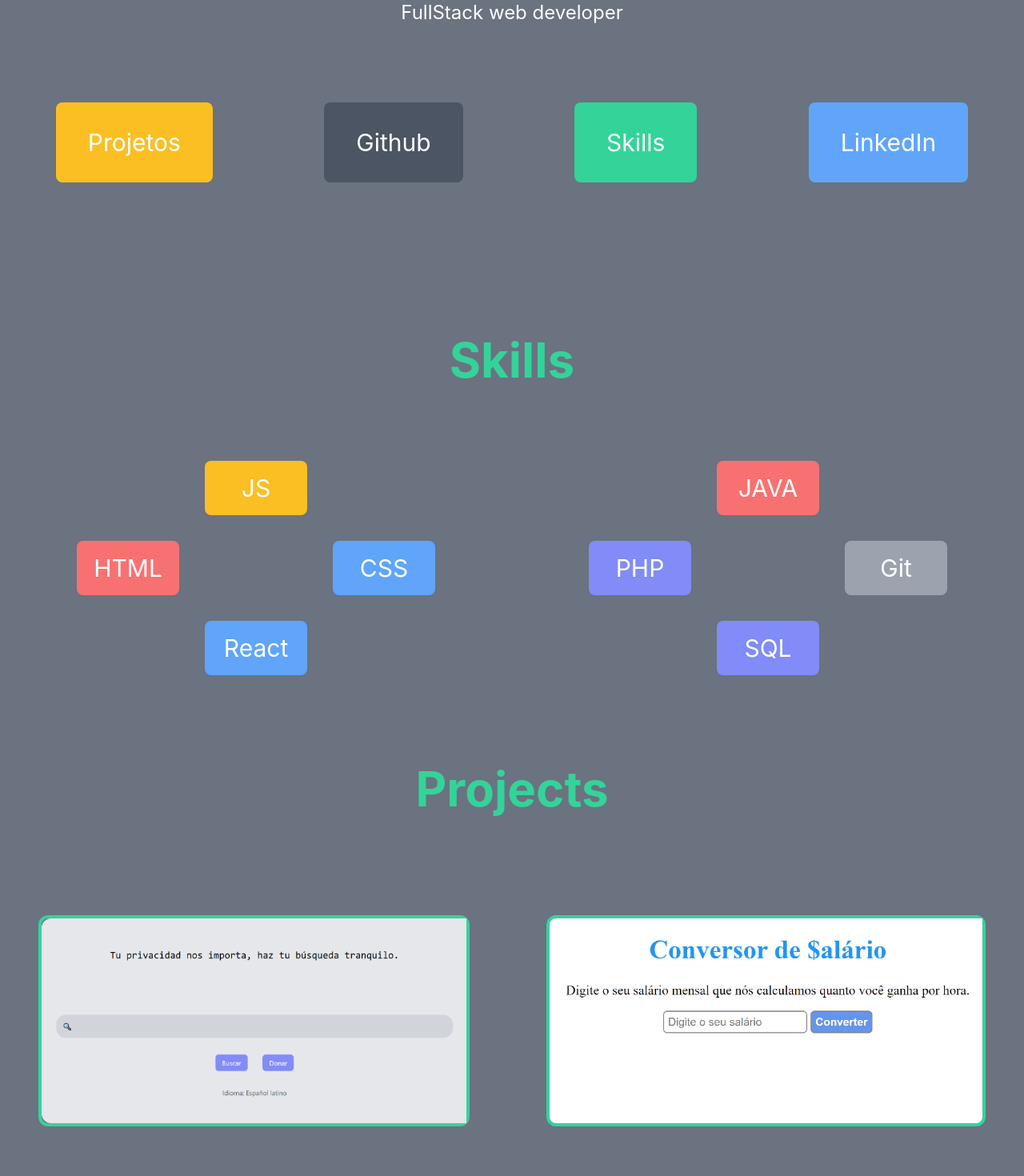
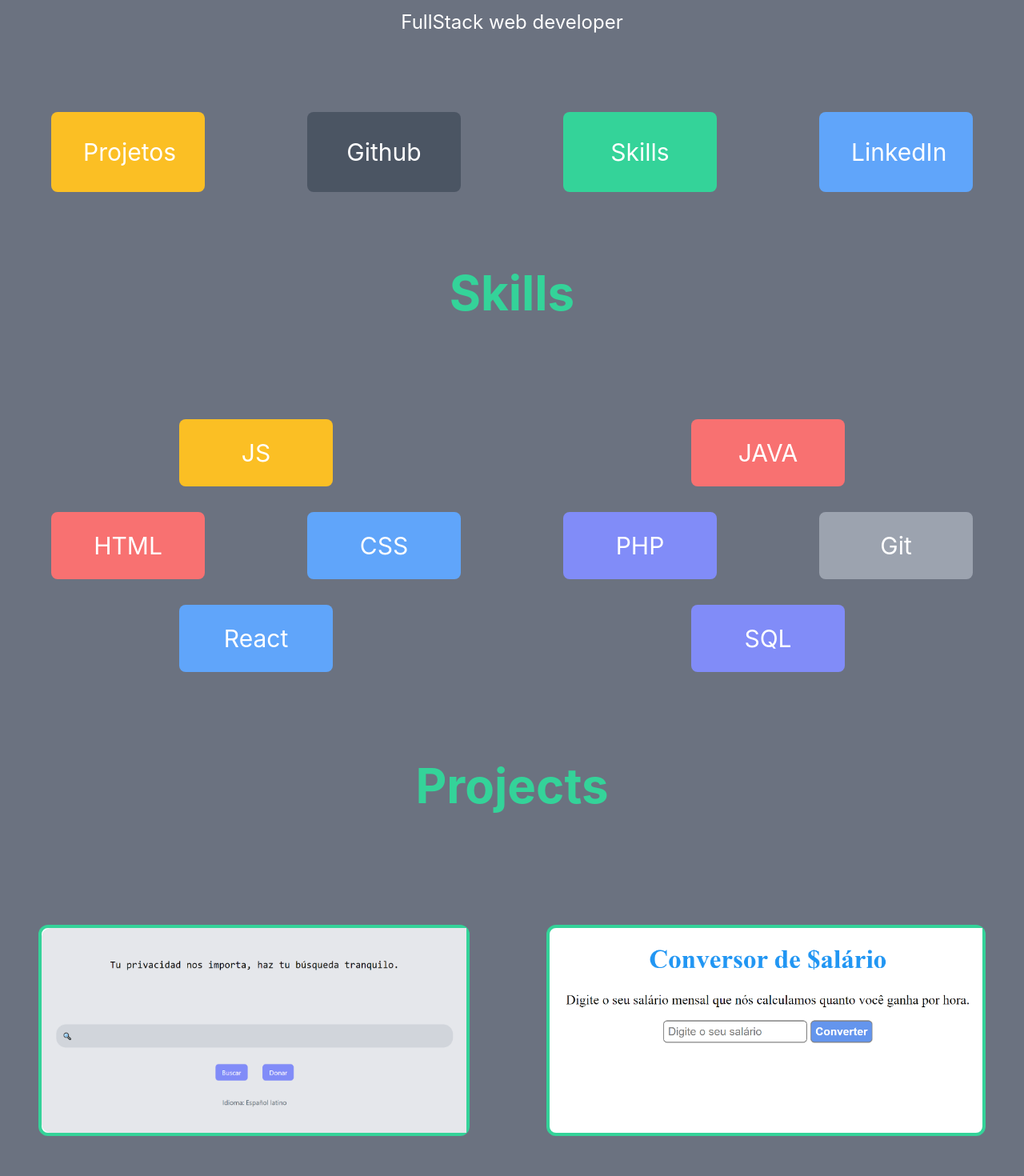
Before and after one commit to KeysiJones/portfolio, a React (Create React App) app: page / in a window 1280 px wide. Shown: the part 120-1590 px from the top of the page at 80% size. Built offline with nearby package versions, Linux system fonts and the light colour scheme.

Commit message:
feat: adicionando responsividade no portfolio

```diff
--- a/src/App.tsx
+++ b/src/App.tsx
@@ -1,52 +1,150 @@
-import './App.css';
-import Box from './components/Box'
-import imgBuscador from './images/buscador.png'
-import imgCalculadora from './images/calculadora.png'
-import imgEng4Devs from './images/english4developers.png'
+import "./App.css";
+import Box from "./components/Box";
+import imgBuscador from "./images/buscador.png";
+import imgCalculadora from "./images/calculadora.png";
+import imgEng4Devs from "./images/english4developers.png";
 
 function App() {
   return (
     <div className="bg-gray-500">
-      <div className='text-center'>
-        <h1 className='text-6xl pt-12 text-green-400 font-bold'>Keysi Jones</h1>
-        <p className='mt-3 text-2xl text-white'>FullStack web developer</p>
+      <div className="text-center">
+        <h1 className="text-6xl pt-12 text-green-400 font-bold">Keysi Jones</h1>
+        <p className="mt-6 text-2xl text-white">FullStack web developer</p>
       </div>
-      <div className='flex'>
-        <Box styles='mt-24 px-10 py-8' text='Projetos' link='#projects' bg='bg-yellow-400' hoverBg='bg-yellow-400'/>
-        <Box styles='mt-24 px-10 py-8' text='Github' link='https://github.com/KeysiJones' bg='bg-gray-600' hoverBg='bg-gray-700'/>
-        <Box styles='mt-24 px-10 py-8' text='Skills' link='#skills' bg='bg-green-400' hoverBg='bg-green-500'/>
-        <Box styles='mt-24 px-10 py-8' text='LinkedIn' link='https://www.linkedin.com/in/keysijones/' bg='bg-blue-400' hoverBg='bg-blue-500'/>
+      <div id="contato">
+        <Box
+          styles="mt-24 px-10 py-8"
+          text="Projetos"
+          link="#projects"
+          bg="bg-yellow-400"
+          hoverBg="bg-yellow-400"
+        />
+        <Box
+          styles="mt-24 px-10 py-8"
+          text="Github"
+          link="https://github.com/KeysiJones"
+          bg="bg-gray-600"
+          hoverBg="bg-gray-700"
+        />
+        <Box
+          styles="mt-24 px-10 py-8"
+          text="Skills"
+          link="#skills"
+          bg="bg-green-400"
+          hoverBg="bg-green-500"
+        />
+        <Box
+          styles="mt-24 px-10 py-8"
+          text="LinkedIn"
+          link="https://www.linkedin.com/in/keysijones/"
+          bg="bg-blue-400"
+          hoverBg="bg-blue-500"
+        />
       </div>
-      <h2 id='skills' className='text-6xl mt-48 text-green-400 text-center font-bold'>Skills</h2>
-      <div className='flex'>
-        <Box styles='mt-24 w-32 p-4' text='JS' bg='bg-yellow-400' hoverBg='bg-yellow-400'/>
-        <Box styles='mt-24 w-32 p-4' text='JAVA' bg='bg-red-400' hoverBg='bg-red-400'/>
+      <h2
+        id="skills"
+        className="my-24 text-6xl text-green-400 text-center font-bold"
+      >
+        Skills
+      </h2>
+      <div className="skills-box">
+        <Box
+          styles="w-32 p-4"
+          text="JS"
+          bg="bg-yellow-400"
+          hoverBg="bg-yellow-400"
+        />
+        <Box
+          styles="mt-8 w-32 p-4"
+          text="JAVA"
+          bg="bg-red-400"
+          hoverBg="bg-red-400"
+        />
       </div>
-      <div className='flex'>
-        <Box styles='mt-8 w-32 p-4' text='HTML' bg='bg-red-400' hoverBg='bg-red-400'/>
-        <Box styles='mt-8 w-32 p-4' text='CSS' bg='bg-blue-400' hoverBg='bg-blue-400'/>
-        <Box styles='mt-8 w-32 p-4' text='PHP' bg='bg-indigo-400' hoverBg='bg-indigo-400'/>
-        <Box styles='mt-8 w-32 p-4' text='Git' bg='bg-gray-400' hoverBg='bg-gray-400'/>
+      <div className="skills-box">
+        <Box
+          styles="mt-8 w-32 p-4"
+          text="HTML"
+          bg="bg-red-400"
+          hoverBg="bg-red-400"
+        />
+        <Box
+          styles="mt-8 w-32 p-4"
+          text="CSS"
+          bg="bg-blue-400"
+          hoverBg="bg-blue-400"
+        />
+        <Box
+          styles="mt-8 w-32 p-4"
+          text="PHP"
+          bg="bg-indigo-400"
+          hoverBg="bg-indigo-400"
+        />
+        <Box
+          styles="mt-8 w-32 p-4"
+          text="Git"
+          bg="bg-gray-400"
+          hoverBg="bg-gray-400"
+        />
       </div>
-      <div className='flex mb-24'>
-        <Box styles='mt-8 w-32 p-4' text='React' bg='bg-blue-400' hoverBg='bg-blue-400'/>
-        <Box styles='mt-8 w-32 p-4' text='SQL' bg='bg-indigo-400' hoverBg='bg-indigo-400'/>
+      <div className="skills-box mb-24">
+        <Box
+          styles="mt-8 w-32 p-4"
+          text="React"
+          bg="bg-blue-400"
+          hoverBg="bg-blue-400"
+        />
+        <Box
+          styles="mt-8 w-32 p-4"
+          text="SQL"
+          bg="bg-indigo-400"
+          hoverBg="bg-indigo-400"
+        />
       </div>
-      <h2 id='projects' className='text-6xl mt-28 text-green-400 text-center font-bold'>Projects</h2>
-      <div className='mt-24 flex'>
-        <div className='flex border-4 rounded-xl border-green-400 my-8 mx-12'>
-          <a href='https://buscador-six.vercel.app/'><img alt='' src={imgBuscador} className='rounded-bl-xl rounded-tl-xl'/></a>
+      <h2
+        id="projects"
+        className="text-6xl my-28 text-green-400 text-center font-bold"
+      >
+        Projects
+      </h2>
+      <div className="project-wrapper">
+        <div className="projects">
+          <a href="https://buscador-six.vercel.app/">
+            <img
+              alt=""
+              src={imgBuscador}
+              className="rounded-bl-xl rounded-tl-xl"
+            />
+          </a>
         </div>
-        <div className='flex border-4 rounded-xl border-green-400 my-8 mx-12 bg-white'>
-          <a href='https://calculadora-salario.vercel.app/'><img alt='' src={imgCalculadora} className='rounded-bl-xl rounded-tl-xl'/></a>
+        <div className="projects">
+          <a href="https://calculadora-salario.vercel.app/">
+            <img
+              alt=""
+              src={imgCalculadora}
+              className="rounded-bl-xl rounded-tl-xl"
+            />
+          </a>
         </div>
       </div>
-      <div className='my-4 flex'>
-        <div className='flex border-4 rounded-xl border-green-400 my-8 mx-12'>
-          <a href='https://english4developers.vercel.app/'><img alt='' src={imgEng4Devs} className='rounded-bl-xl rounded-tl-xl'/></a>
+      <div className="my-4 project-wrapper">
+        <div className="projects">
+          <a href="https://english4developers.vercel.app/">
+            <img
+              alt=""
+              src={imgEng4Devs}
+              className="rounded-bl-xl rounded-tl-xl"
+            />
+          </a>
         </div>
-        <div className='flex border-4 rounded-xl border-green-400 my-8 mx-12'>
-          <a href='https://calculadora-salario.vercel.app/'><img alt='' src={imgEng4Devs} className='rounded-bl-xl rounded-tl-xl'/></a>
+        <div className="projects">
+          <a href="https://calculadora-salario.vercel.app/">
+            <img
+              alt=""
+              src={imgEng4Devs}
+              className="rounded-bl-xl rounded-tl-xl"
+            />
+          </a>
         </div>
       </div>
     </div>
--- a/src/components/Box.tsx
+++ b/src/components/Box.tsx
@@ -1,30 +1,27 @@
+function Box(props: {
+  text: string;
+  bg: string;
+  hoverBg: string;
+  styles: string;
+  link?: string;
+}) {
+  const classe = `transition duration-150 transform hover:scale-110 ${props.bg} hover:${props.hoverBg} rounded-lg ${props.styles} mx-auto`;
 
-function Box (
-    props: {
-        text: string,
-        bg: string,
-        hoverBg: string,
-        styles: string,
-        link?: string
-    }) {
+  const openLink = (link: string) => {
+    if (props.link) {
+      if (props.link.startsWith("#")) {
+        window.location.href = link;
+        return;
+      }
+      window.open(link, "_blank");
+    }
+  };
 
-    const classe = `transition duration-150 transform hover:scale-110 ${props.bg} hover:${props.hoverBg} rounded-lg ${props.styles} mx-auto`
-
-    const openLink = (link: string) => {
-        if(props.link){
-            if(props.link.startsWith('#')) {
-                window.location.href = link
-                return
-            }
-            window.open(link, '_blank')
-        }
-    }
-
-    return (
-        <button className={classe} onClick={() => openLink(props.link ?? '')}>
-            <p className='text-3xl text-white'>{props.text}</p>
-        </button>
-    )
+  return (
+    <button className={classe} onClick={() => openLink(props.link ?? "")}>
+      <p className="text-3xl text-white">{props.text}</p>
+    </button>
+  );
 }
 
-export default Box
+export default Box;
--- a/src/index.css
+++ b/src/index.css
@@ -4,14 +4,62 @@
 
 body {
   margin: 0;
-  font-family: -apple-system, BlinkMacSystemFont, 'Segoe UI', 'Roboto', 'Oxygen',
-    'Ubuntu', 'Cantarell', 'Fira Sans', 'Droid Sans', 'Helvetica Neue',
+  font-family: -apple-system, BlinkMacSystemFont, "Segoe UI", "Roboto", "Oxygen",
+    "Ubuntu", "Cantarell", "Fira Sans", "Droid Sans", "Helvetica Neue",
     sans-serif;
   -webkit-font-smoothing: antialiased;
   -moz-osx-font-smoothing: grayscale;
 }
 
 code {
-  font-family: source-code-pro, Menlo, Monaco, Consolas, 'Courier New',
+  font-family: source-code-pro, Menlo, Monaco, Consolas, "Courier New",
     monospace;
 }
+
+div#contato {
+  @apply flex;
+}
+
+div.skills-box {
+  @apply flex;
+}
+
+div.projects {
+  @apply flex border-4 rounded-xl border-green-400 my-8 mx-12 bg-white;
+}
+
+div.project-wrapper {
+  @apply flex;
+}
+
+@screen sm {
+  div#contato {
+    @apply grid;
+  }
+
+  div#contato > button {
+    @apply w-48;
+  }
+
+  div.project-wrapper {
+    @apply grid;
+  }
+
+  div.skills-box {
+    @apply grid;
+  }
+
+  div.projects {
+    @apply flex border-4 rounded-xl border-green-400 my-8 mx-4;
+  }
+}
+
+@screen lg {
+  div#contato > button {
+    @apply w-48;
+  }
+
+  div.skills-box > button {
+    @apply w-48 p-6 mt-8;
+  }
+}
--- a/tailwind.config.js
+++ b/tailwind.config.js
@@ -1,11 +1,18 @@
 module.exports = {
-  purge: ['./src/**/*.{js,jsx,ts,tsx}', './public/index.html'],
-  darkMode: false, // or 'media' or 'class'
+  purge: ["./src/**/*.{js,jsx,ts,tsx}", "./public/index.html"],
+  darkMode: "class", // or 'media' or 'class'
   theme: {
-    extend: {},
+    screens: {
+      xsm: { min: "0px", max: "450px" },
+      sm: { min: "0px", max: "767px" },
+      md: { min: "768px", max: "1023px" },
+      lg: { min: "1024px", max: "4000px" },
+      xl: { min: "1280px", max: "1535px" },
+      "2xl": { min: "1536px" },
+    },
   },
   variants: {
     extend: {},
   },
   plugins: [],
-}
+};
```
